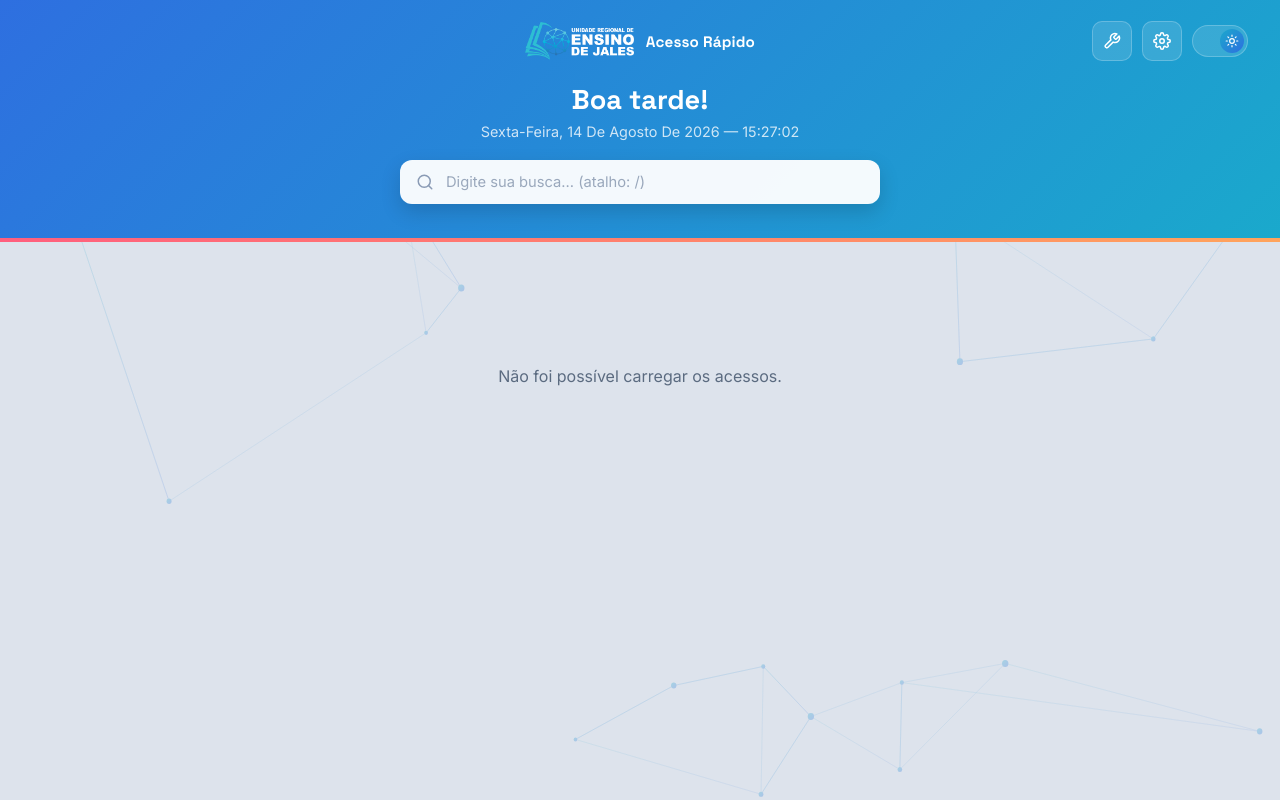
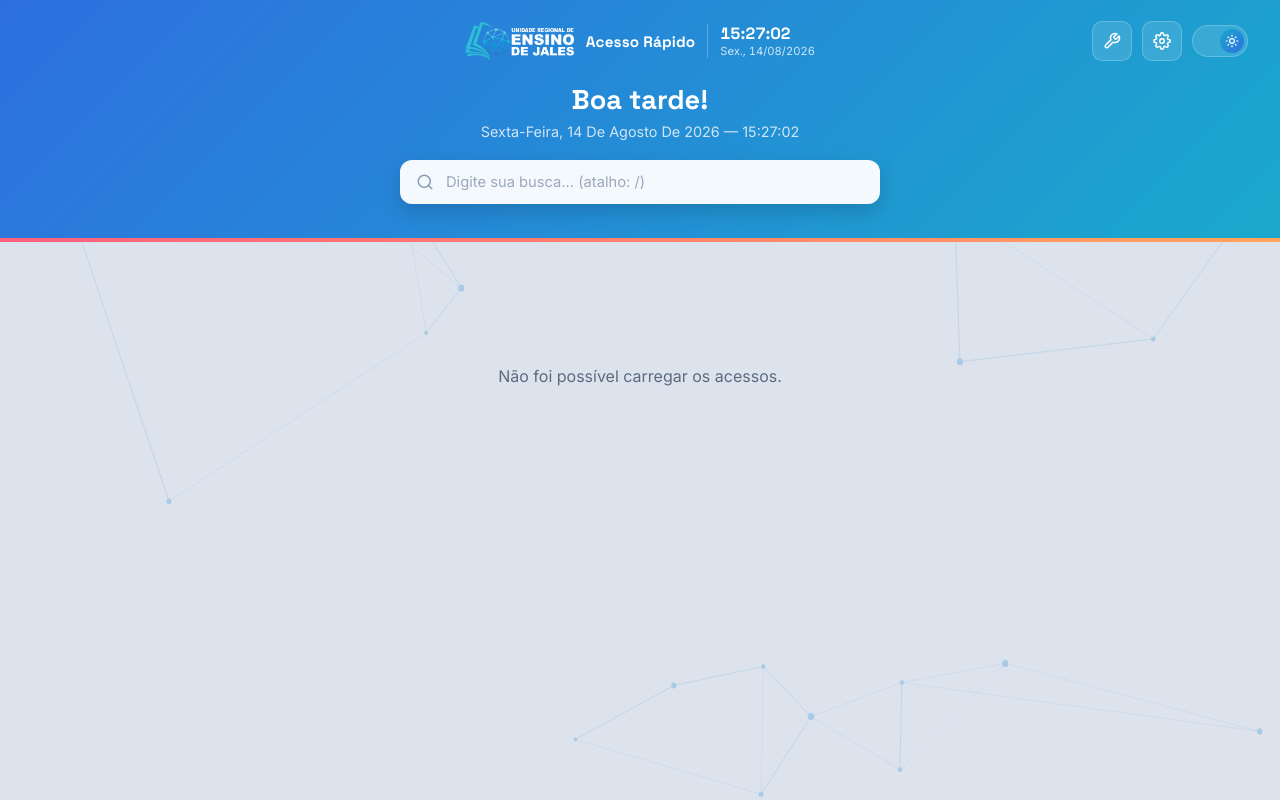
Before and after one commit to URE-JALES-GLPI/acesso-rapido, a website: page public/index.html in a window 1280 px wide. Drawn offline with Linux system fonts and the light colour scheme; no server answers.

Commit message:
Adiciona relogio com data ao lado da logo na home e na area de TI

```diff
--- a/public/app.js
+++ b/public/app.js
@@ -23,6 +23,20 @@ themeToggle.addEventListener('click', () => {
 document.getElementById('adminBtn').addEventListener('click', () => {
   window.location.href = '/admin.html';
 });
+
+// ---------- relogio e data no topo ----------
+(function () {
+  const timeEl = document.getElementById('clockTime');
+  const dateEl = document.getElementById('clockDate');
+  if (!timeEl || !dateEl) return;
+  function tick() {
+    const now = new Date();
+    timeEl.textContent = now.toLocaleTimeString('pt-BR', { hour: '2-digit', minute: '2-digit', second: '2-digit' });
+    dateEl.textContent = now.toLocaleDateString('pt-BR', { weekday: 'short', day: '2-digit', month: '2-digit', year: 'numeric' });
+  }
+  tick();
+  setInterval(tick, 1000);
+})();
 
 // ---------- saudacao e data ----------
 (function () {
--- a/public/index.html
+++ b/public/index.html
@@ -9,7 +9,7 @@
 <link rel="icon" type="image/png" sizes="16x16" href="/assets/favicon-16.png">
 <link rel="apple-touch-icon" href="/assets/apple-touch-icon.png">
 
-<link rel="stylesheet" href="/styles.css?v=15">
+<link rel="stylesheet" href="/styles.css?v=16">
 
 <script>
   // aplica o tema salvo antes de renderizar, para nao "piscar"
@@ -28,6 +28,10 @@
       <div class="brand">
         <img src="/assets/logo.png" alt="Acesso Rápido">
         <span class="brand-name">Acesso Rápido</span>
+        <div class="topbar-clock">
+          <span class="clock-time" id="clockTime">--:--:--</span>
+          <span class="clock-date" id="clockDate"></span>
+        </div>
       </div>
       <div class="topbar-actions">
         <a href="/ti.html" class="icon-btn" title="Área de TI" aria-label="Área de TI">
@@ -75,6 +79,6 @@
 
   <script src="/network-bg.js?v=15"></script>
   <script src="/trim-image.js?v=15"></script>
-  <script src="/app.js?v=15"></script>
+  <script src="/app.js?v=16"></script>
 </body>
 </html>
--- a/public/styles.css
+++ b/public/styles.css
@@ -117,6 +117,35 @@ html[data-theme="light"] .brand .logo-light { display: block; }
   font-size: 1.05rem;
   letter-spacing: 0.01em;
   color: var(--text);
+}
+
+/* ---------- relogio e data no topo ---------- */
+.topbar-clock {
+  display: flex;
+  flex-direction: column;
+  align-items: flex-start;
+  gap: 1px;
+  line-height: 1.2;
+  border-left: 1px solid var(--border);
+  padding-left: 12px;
+  font-variant-numeric: tabular-nums;
+}
+.topbar-clock .clock-time {
+  font-family: var(--font-display);
+  font-size: 1.02rem;
+  font-weight: 700;
+  color: var(--text);
+}
+.topbar-clock .clock-date {
+  font-size: 0.7rem;
+  color: var(--text-muted);
+  text-transform: capitalize;
+}
+.hero-top .topbar-clock { border-left-color: rgba(255, 255, 255, 0.25); }
+.hero-top .topbar-clock .clock-time { color: #fff; }
+.hero-top .topbar-clock .clock-date { color: rgba(255, 255, 255, 0.78); }
+@media (max-width: 480px) {
+  .topbar-clock { display: none; }
 }
 
 .topbar-actions {
```
Also changed, not shown: public/ti.html (+6 -2 lines), public/ti.js (+14 -0 lines).
